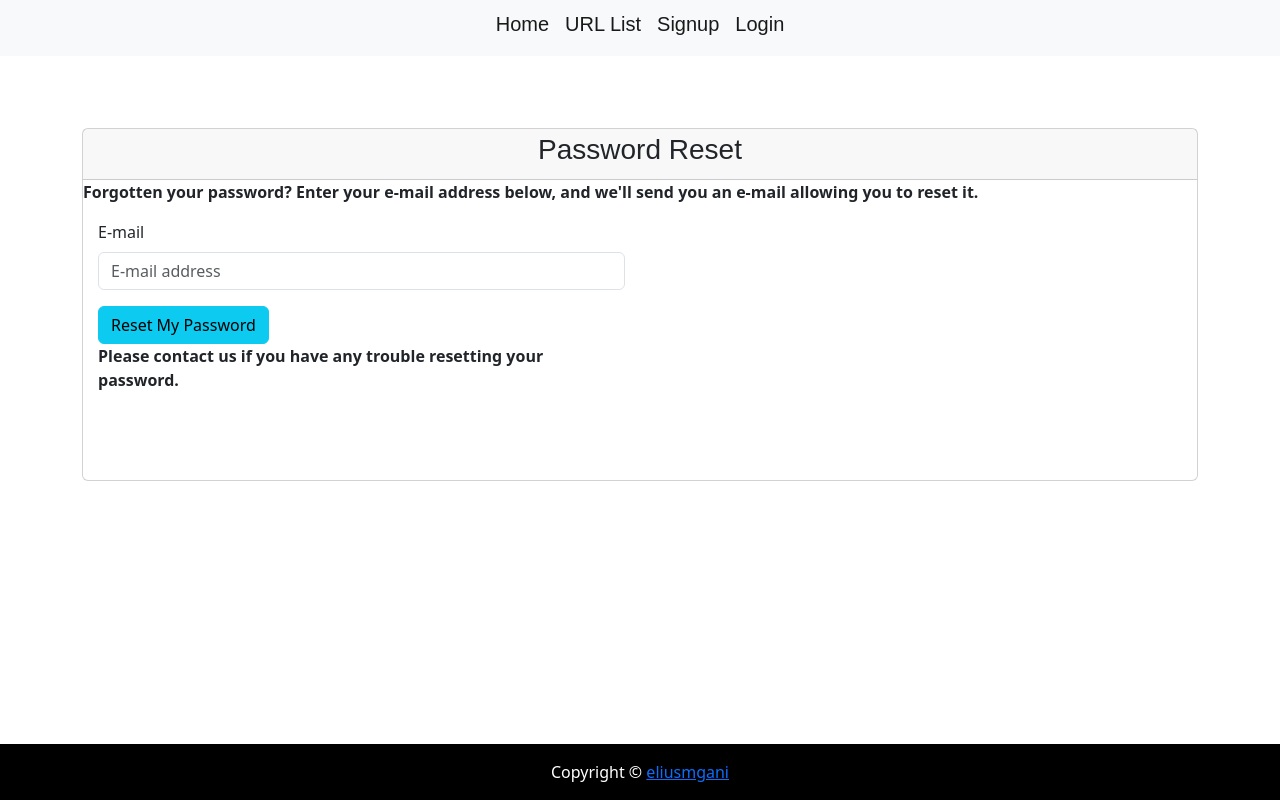
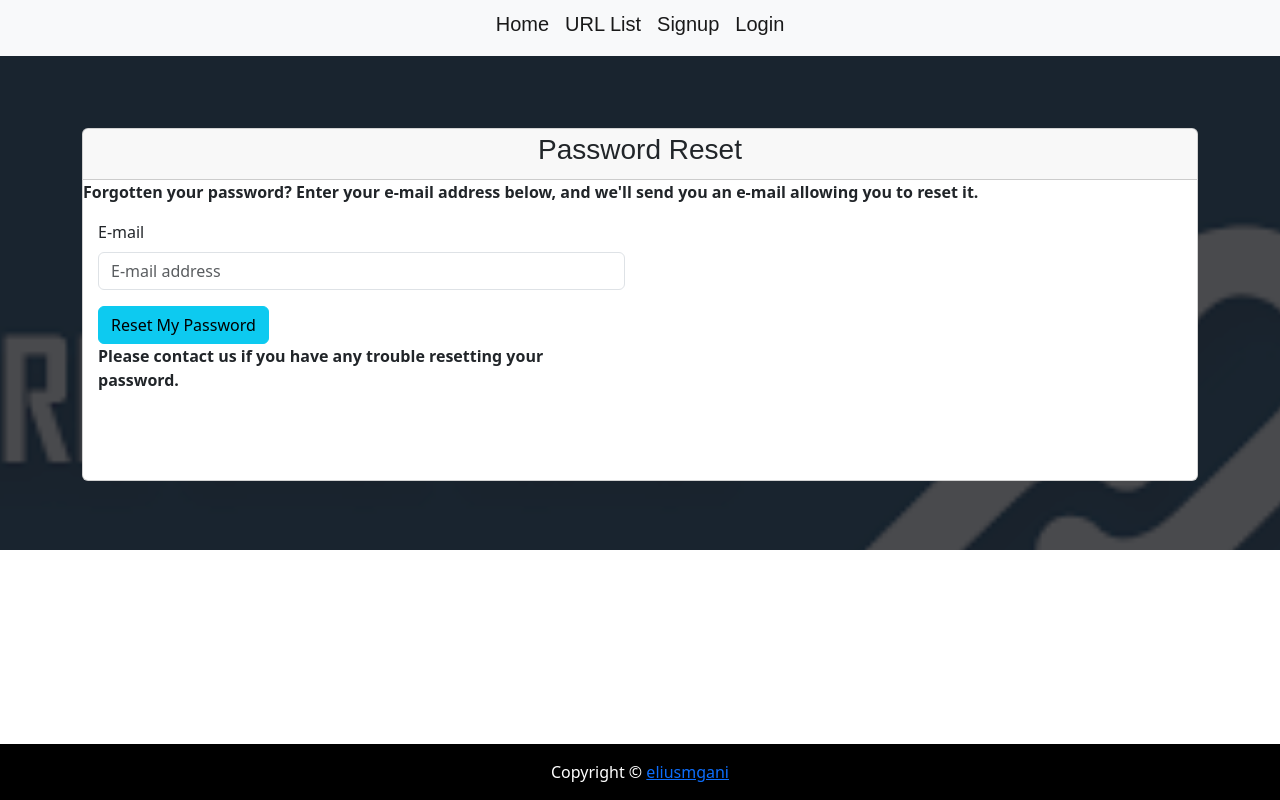
Before and after one commit to eliusmgani/urlshortener_ellipsis, a Django app: page /accounts/password/reset/ in a window 1280 px wide. Run offline with Django 3.2, Linux system fonts and the light colour scheme; some libraries are stand-ins or nearby versions.

Commit message:
add background image

```diff
--- a/shortener/templates/base.html
+++ b/shortener/templates/base.html
@@ -30,8 +30,8 @@
 
 
       <!-- Background Image -->
-      {% comment %} <div class="bg-img" style="background-image: url({% static 'index/img/url_shortener_png.png' %}); height: 550px;">
-        <div class="overlay"></div> {% endcomment %}
+      <div class="bg-img" style="background-image: url({% static 'index/img/url_shortener_png.png' %}); height: 550px;">
+        <div class="overlay"></div>
       </div>
       <!-- /Background Image -->
 
```
